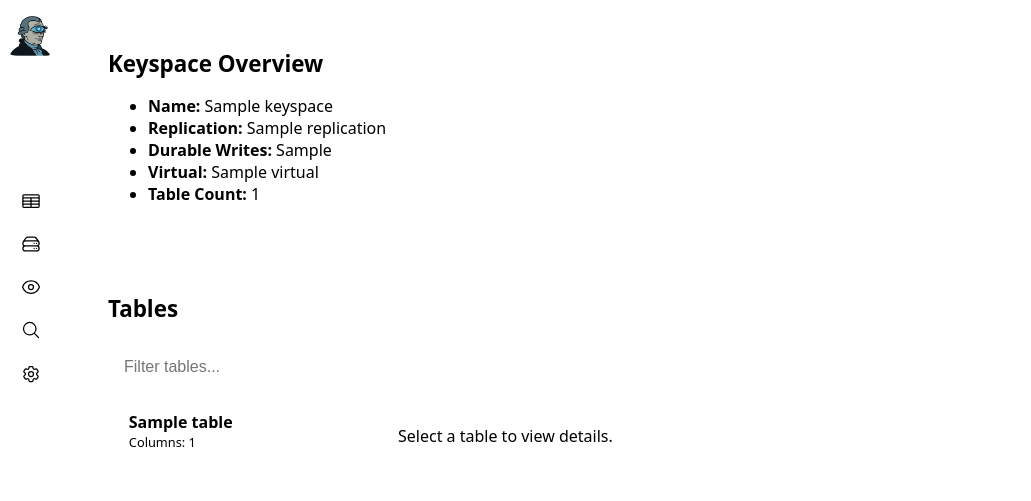
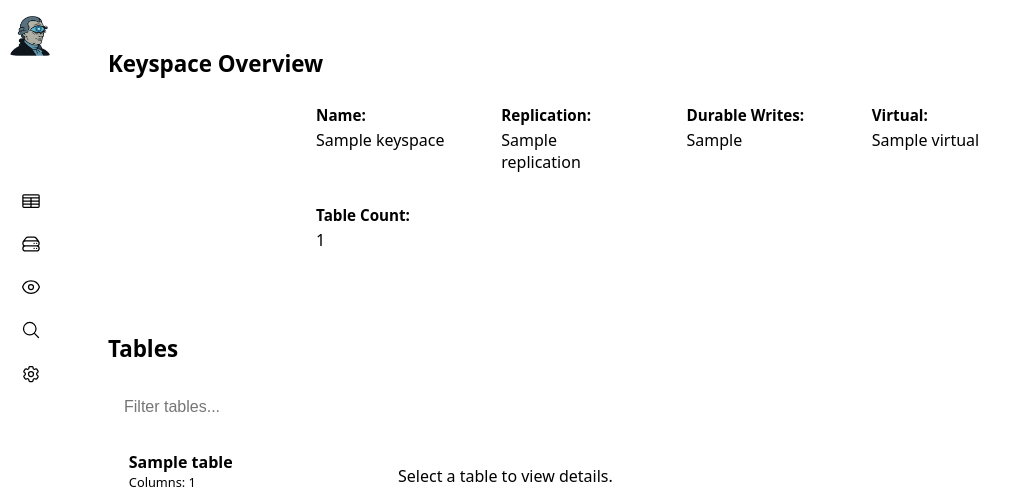
Before and after one commit to PoorTuna/Cassanova, a Python web app: template cassanova/web/templates/keyspace.html in a window 1280 px wide. Shown: the top 501 px of the page, without its empty margins (0-1031 px from the left). Run offline with Jinja, Linux system fonts and the light colour scheme; the template is opened without the code that fills it: most values are stand-ins (such as "Sample title", 1, 10 or a date in 2020).

Commit message:
Keyspace Page Header Overhaul
Added the missing css to the keyspace overview section.

```diff
--- a/cassanova/web/static/styles/app/keyspaces.css
+++ b/cassanova/web/static/styles/app/keyspaces.css
@@ -1,3 +1,67 @@
+.keyspace-overview ul {
+    display: grid;
+    grid-template-columns: repeat(auto-fit, minmax(160px, 1fr));
+    gap: 0.75rem 1.25rem;
+    max-width: 65%;
+    margin: 0 auto;
+    padding: 0;
+    list-style: none;
+}
+
+.keyspace-overview ul li {
+    border: 1px solid var(--bg-hover);
+    border-radius: 8px;
+    padding: 10px 14px;
+    box-shadow: 0 1px 3px var(--shadow-light);
+    display: flex;
+    flex-direction: column;
+}
+
+.keyspace-overview ul li strong {
+    font-weight: 600;
+    color: var(--color-primary);
+    margin-bottom: 4px;
+    font-size: 0.95rem;
+}
+
+.keyspace-overview ul li span {
+    font-weight: 500;
+    font-size: 0.9rem;
+    line-height: 1.3;
+    white-space: nowrap;
+    overflow: hidden;
+    text-overflow: ellipsis;
+    display: block;
+    max-width: 100%;
+    position: relative;
+    color: var(--text-secondary);
+}
+
+/* Tooltip on hover */
+.keyspace-overview ul li span:hover::after {
+    content: attr(title);
+    position: absolute;
+    left: 0;
+    bottom: 100%;
+    color: var(--text-primary);
+    padding: 4px 7px;
+    border-radius: 4px;
+    white-space: normal;
+    max-width: 280px;
+    z-index: 10;
+    opacity: 1;
+    transition: opacity 0.2s ease-in-out;
+    pointer-events: none;
+    transform: translateY(-6px);
+}
+
+.keyspace-overview ul li span::after {
+    content: '';
+    opacity: 0;
+    transition: opacity 0.2s ease-in-out;
+    pointer-events: none;
+}
+
 #keyspace-filter {
     padding: .5rem 1rem;
     border-radius: 8px;
```
